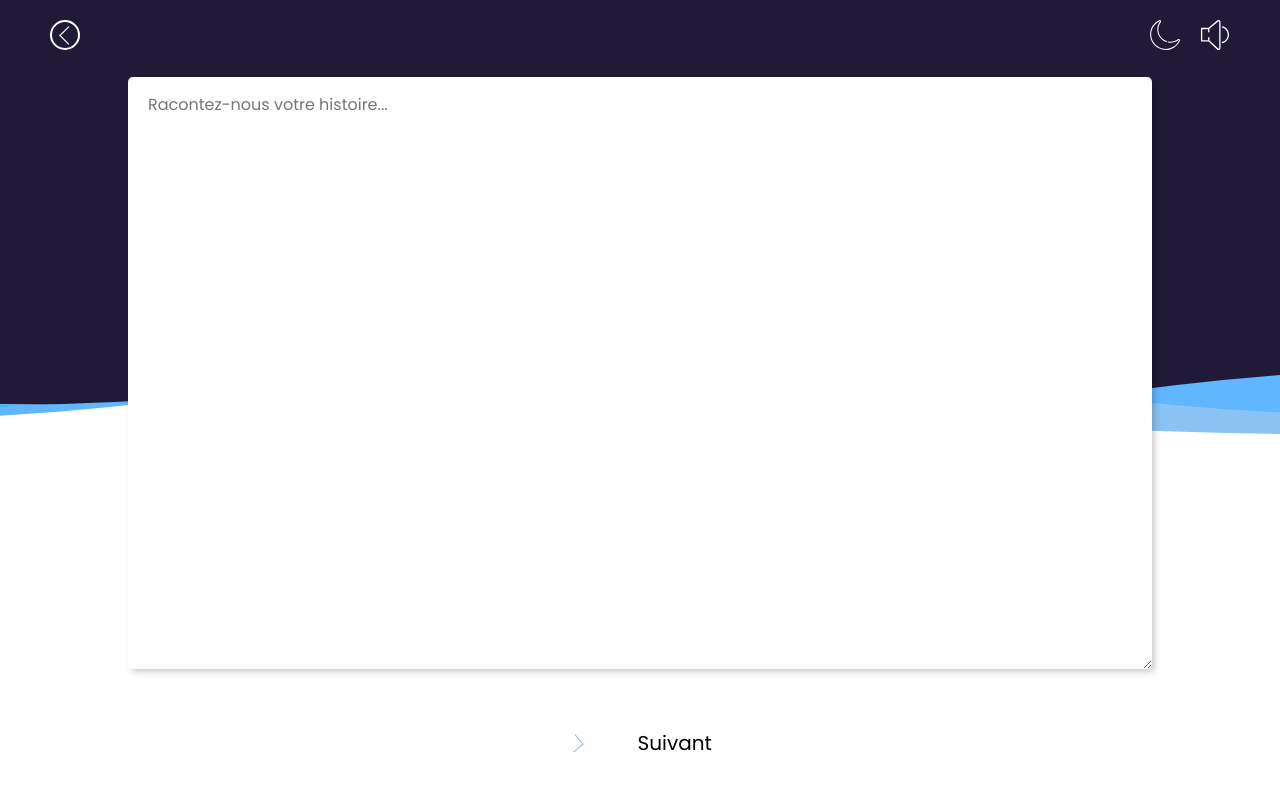
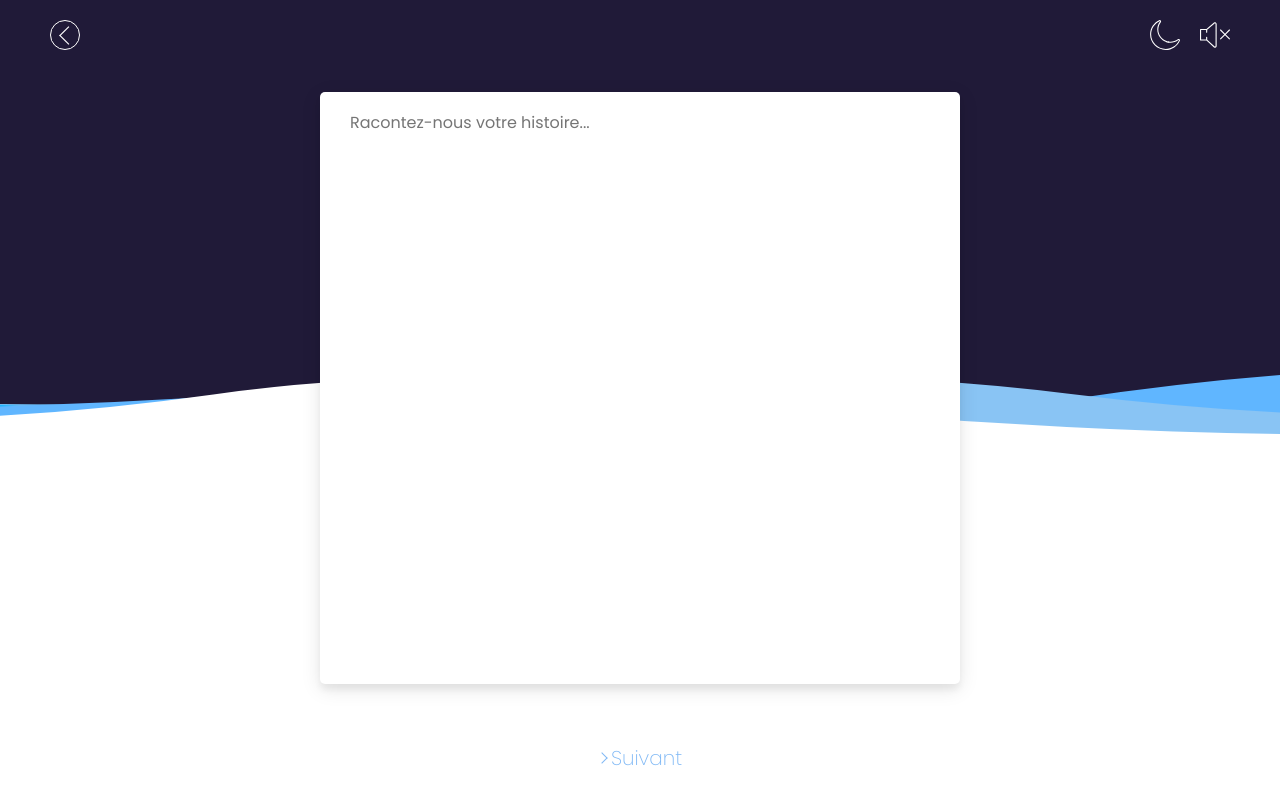
Before and after one commit to thomaspoirier0/HETIC_H2_equipe4_T1, a PHP site: page /pages/write.html in a window 1280 px wide. Run offline with PHP 8.4, Linux system fonts and the light colour scheme.

Commit message:
:lipstick: Fix popup & icons design

```diff
--- a/css/landing/landing.css
+++ b/css/landing/landing.css
@@ -63,7 +63,10 @@ body {
         padding: 10px 10px; } }
     .menu-container .nav-parameters img {
       width: 30px;
-      cursor: pointer; }
+      cursor: pointer;
+      transition: opacity 0.2s cubic-bezier(0.13, 0.34, 0.16, 0.93); }
+      .menu-container .nav-parameters img:hover {
+        opacity: 0.6; }
       .menu-container .nav-parameters img:first-of-type {
         margin: 0 20px; }
   .menu-container .logo-motto-container {
--- a/css/landing/landing.scss
+++ b/css/landing/landing.scss
@@ -73,6 +73,10 @@ body{
         img{
             width: 30px;
             cursor: pointer;
+            transition: opacity 0.2s cubic-bezier(0.13, 0.34, 0.16, 0.93);
+            &:hover{
+                opacity: 0.6;
+            }
             &:first-of-type{
                 margin: 0 20px;
             }
--- a/css/main/main.css
+++ b/css/main/main.css
@@ -4,13 +4,14 @@
   --buttons-text-color: #ffffff; }
 
 html {
-  font-family: 'Poppins', sans-serif; }
+  font-family: 'Poppins', sans-serif;
+  font-size: 62.5%; }
 
 body {
   background: #ffffff; }
 
 .background-block-top {
-  background-color: #201a38;
+  background-color: var(--top-background-color);
   position: absolute;
   top: 0;
   width: 100%;
@@ -31,9 +32,9 @@ body {
 .arrow {
   width: 0.8rem;
   height: 0.8rem;
-  border-right: 1px solid #7FB8F5;
-  border-bottom: 1px solid #7FB8F5;
-  transform: rotate(320deg);
+  border-right: 1px solid var(--buttons-color);
+  border-bottom: 1px solid var(--buttons-color);
+  transform: rotate(315deg);
   transition: transform 0.2s ease-in-out; }
 
 .round-return {
@@ -41,9 +42,13 @@ body {
   justify-content: center;
   align-items: center;
   border-radius: 50%;
-  border: 2px solid white;
+  border: 1px solid white;
   width: 30px;
-  height: 30px; }
+  height: 30px;
+  transition: opacity 0.2s cubic-bezier(0.13, 0.34, 0.16, 0.93);
+  cursor: pointer; }
+  .round-return:hover {
+    opacity: 0.6; }
   .round-return .arrow-return {
     position: relative;
     left: 3px;
@@ -87,7 +92,11 @@ body {
       display: flex;
       justify-content: flex-end; }
       .container .menu-container .nav-parameters img {
-        width: 30px; }
+        width: 30px;
+        cursor: pointer;
+        transition: opacity 0.2s cubic-bezier(0.13, 0.34, 0.16, 0.93); }
+        .container .menu-container .nav-parameters img:hover {
+          opacity: 0.6; }
         .container .menu-container .nav-parameters img:first-of-type {
           margin: 0 20px; }
   .container form {
@@ -95,12 +104,15 @@ body {
     flex-direction: column;
     justify-content: space-around;
     align-items: center;
-    width: 80vw;
+    width: 50%;
     height: 100vh;
     margin: auto;
     user-select: none;
     -moz-user-select: none;
     margin-top: -10px; }
+    @media screen and (max-width: 900px) {
+      .container form {
+        width: 80%; } }
     .container form .name {
       height: 35px;
       border-bottom: 1px solid #000000 !important;
@@ -111,15 +123,18 @@ body {
       background: grey !important; }
     .container form .story-area {
       background: white;
-      box-shadow: 3px 3px 6px rgba(0, 0, 0, 0.2);
+      box-shadow: 0 5px 20px rgba(0, 0, 0, 0.1), 0 6px 6px rgba(0, 0, 0, 0.05);
       width: 100%;
       height: 80%;
       border-radius: 5px;
-      padding: 20px 20px 40px 20px;
+      padding: 20px 30px 40px 30px;
       white-space: pre-line;
-      overflow: auto; }
-      .container form .story-area :focus {
-        border-color: blue; }
+      overflow: auto;
+      font-size: 1.6rem;
+      line-height: 2.2rem;
+      resize: none; }
+      .container form .story-area:focus {
+        border-color: 2px solid var(--buttons-color); }
     .container form .label-author {
       font-family: 'Dancing Script', cursive;
       position: relative;
@@ -127,9 +142,9 @@ body {
       width: 80%;
       text-align: right; }
     .container form .button-return {
-      border: 2px solid #7FB2F0; }
+      border: 1px solid var(--buttons-color); }
       .container form .button-return .arrow-return {
-        border: 2px solid #7FB2F0;
+        border: 2px solid var(--buttons-color);
         border-width: 0 3px 3px 0; }
     .container form .button-next--none {
       opacity: 0;
@@ -139,16 +154,20 @@ body {
       display: flex;
       justify-content: space-around;
       align-items: center;
-      width: 200px;
-      height: 10vh; }
+      cursor: pointer; }
       .container form .button-next .button-pop {
-        font-size: 20px;
-        color: black; }
+        font-size: 2rem;
+        font-weight: 200;
+        color: var(--buttons-color);
+        margin-left: 5px;
+        cursor: pointer; }
+      .container form .button-next:hover .arrow {
+        transform: translateX(-5px) rotate(315deg); }
   .container .popup {
     display: none; }
     .container .popup label {
-      font-size: 20px;
-      font-weight: bold; }
+      font-size: 2rem;
+      font-weight: 400; }
   .container .popup-finish {
     display: none; }
   .container .popup--display {
@@ -162,8 +181,10 @@ body {
     padding: 10px;
     width: 70vw;
     height: 50vh;
+    top: 50%;
+    transform: translateY(-50%);
     text-align: center;
-    font-size: 20px; }
+    font-size: 2rem; }
     .container .popup--display img {
       min-width: 20%;
       max-width: 50px;
@@ -186,7 +207,9 @@ body {
       text-align: left;
       width: 100%;
       margin: 0 auto;
-      overflow: hidden; }
+      padding: 0 5px;
+      overflow: hidden;
+      font-weight: 200; }
     .container .popup--display .menu-buttons-container {
       width: 100%;
       height: auto;
--- a/css/main/main.scss
+++ b/css/main/main.scss
@@ -1,11 +1,4 @@
 // Init CSS Variables
-$textSelect: blue;
-$top-background-color: #201a38;
-$bottom-background-color: #FFFFFF;
-$buttons-color: #7FB8F5;
-$arrowNext: #7FB2F0;
-
-
 :root{
     --top-background-color: #201a38;
     --buttons-color: #7FB8F5;
@@ -15,6 +8,7 @@ $arrowNext: #7FB2F0;
 html
 {
     font-family: 'Poppins', sans-serif;
+    font-size: 62.5%;
 }
 body
 {
@@ -22,7 +16,7 @@ body
 }
 .background-block-top
 {
-    background-color: $top-background-color;
+    background-color: var(--top-background-color);
     position:absolute;
     top: 0;
     width: 100%;
@@ -49,9 +43,9 @@ body
 
     width: 0.8rem;
     height: 0.8rem;
-    border-right: 1px solid $buttons-color;
-    border-bottom: 1px solid $buttons-color;
-    transform: rotate(320deg);
+    border-right: 1px solid var(--buttons-color);
+    border-bottom: 1px solid var(--buttons-color);
+    transform: rotate(315deg);
     transition: transform 0.2s ease-in-out;
 
 }
@@ -62,11 +56,15 @@ body
     justify-content: center;
     align-items: center;
     border-radius: 50%;
-    border: 2px solid white;
+    border: 1px solid white;
     width: 30px;
     height: 30px;
-
-
+    transition: opacity 0.2s cubic-bezier(0.13, 0.34, 0.16, 0.93);
+    cursor: pointer;
+    &:hover
+    {
+        opacity: 0.6;
+    }
     .arrow-return
     {
         position: relative;
@@ -120,8 +118,12 @@ body
             img
             {
                 width: 30px;
+                cursor: pointer;
+                transition: opacity 0.2s cubic-bezier(0.13, 0.34, 0.16, 0.93);
+                &:hover{
+                    opacity: 0.6;
+                }
                 &:first-of-type{
-
                     margin: 0 20px;
                 }
             }
@@ -137,13 +139,15 @@ body
         flex-direction: column;
         justify-content: space-around;
         align-items: center;
-        width: 80vw;
+        width: 50%;
         height: 100vh;
         margin: auto;
         user-select: none;
         -moz-user-select: none;
         margin-top: -10px;
-
+        @media screen and (max-width: 900px) {
+            width: 80%;
+        }
 
         .name
         {
@@ -164,17 +168,19 @@ body
         .story-area
         {
             background: white;
-            box-shadow: 3px 3px 6px rgba(0, 0, 0, .2);
+            box-shadow: 0 5px 20px rgba(0,0,0,0.1), 0 6px 6px rgba(0,0,0,0.05);
             width: 100%;
             height: 80%;
             border-radius: 5px;
-            padding: 20px 20px 40px 20px;
+            padding: 20px 30px 40px 30px;
             white-space: pre-line;
             overflow: auto;
-
-            :focus
+            font-size: 1.6rem;
+            line-height: 2.2rem;
+            resize: none;
+            &:focus
             {
-                border-color: blue;
+                border-color: 2px solid var(--buttons-color);
             }
         }
         .label-author
@@ -190,15 +196,11 @@ body
 
         .button-return
         {
-            border: 2px solid $arrowNext;
-
-
+            border: 1px solid var(--buttons-color);
             .arrow-return
             {
-                border: 2px solid $arrowNext;
+                border: 2px solid var(--buttons-color);
                 border-width: 0 3px 3px 0;
-
-
             }
 
         }
@@ -214,18 +216,20 @@ body
             display: flex;
             justify-content: space-around;
             align-items: center;
-            width: 200px;
-            height: 10vh;
-
-
+            cursor: pointer;
             .button-pop
             {
-                font-size: 20px;
-                color: black;
-
+                font-size: 2rem;
+                font-weight: 200;
+                color: var(--buttons-color);
+                margin-left: 5px;
+                cursor: pointer;
+            }
+            &:hover .arrow
+            {
+                transform: translateX(-5px) rotate(315deg);
             }
         }
-
     }
 
     .popup
@@ -235,8 +239,8 @@ body
 
         label
         {
-            font-size: 20px;
-            font-weight: bold;
+            font-size: 2rem;
+            font-weight: 400;
         }
 
     }
@@ -256,9 +260,10 @@ body
         padding: 10px;
         width: 70vw;
         height: 50vh;
+        top: 50%;
+        transform: translateY(-50%);
         text-align: center;
-        font-size: 20px;
-
+        font-size: 2rem;
         img
         {
             min-width: 20%;
@@ -293,8 +298,9 @@ body
             text-align: left;
             width: 100%;
             margin: 0 auto;
+            padding: 0 5px;
             overflow: hidden;
-
+            font-weight: 200;
         }
         .menu-buttons-container{
             width: 100%;
--- a/index.html
+++ b/index.html
@@ -1,5 +1,5 @@
 <!DOCTYPE html>
-<html>
+<html lang="fr">
 <head>
     <meta charset="utf-8" />
     <meta http-equiv="X-UA-Compatible" content="IE=edge">
@@ -12,7 +12,7 @@
 <body>
     <div class="menu-container">
         <div class="nav-parameters">
-            <img src="./images/svg/dark-mode.svg" alt="" class="dark-mode-toggle">
+            <img src="./images/svg/dark-mode-off.svg" alt="" class="dark-mode-toggle">
         </div>
         <div class="logo-motto-container">
             <img src="./images/svg/logo.svg" alt="" class="logo">
--- a/js/main.js
+++ b/js/main.js
@@ -94,6 +94,8 @@ $buttonReturn.addEventListener('click', (_event) =>
 {
     _event.preventDefault()
     togglePopUp()
+    $storyArea.removeAttribute('disabled', 'none')
+
 
 })
 
--- a/pages/write.html
+++ b/pages/write.html
@@ -1,13 +1,13 @@
 <!DOCTYPE html>
-<html lang="en">
+<html lang="fr">
 <head>
     <meta charset="UTF-8">
     <meta name="viewport" content="width=device-width, initial-scale=1.0">
     <meta http-equiv="X-UA-Compatible" content="ie=edge">
+    <title>Storea - Racontez-nous votre histoire</title>
     <link rel="stylesheet" href="../css/reset.css">
     <link rel="stylesheet" href="../css/main/main.css">
-    <link href="https://fonts.googleapis.com/css?family=Dancing+Script|Poppins" rel="stylesheet">
-    <title>submit</title>
+    <link href="https://fonts.googleapis.com/css?family=Dancing+Script|Poppins:200,300,400" rel="stylesheet">
 </head>
 <body>
     <div class="container">
@@ -15,12 +15,14 @@
         <canvas class="js-canvas-wave canvas-wave"></canvas>
 
         <div class="menu-container">
-            <div class="round-return">
-                <div class="arrow-return"></div>
-            </div>
+            <a href="../index.html">
+                <div class="round-return">
+                    <div class="arrow-return"></div>
+                </div>
+            </a>
             <div class="nav-parameters">
-                <img src="../images/svg/dark-mode.svg" alt="" class="dark-mode-toggle">
-                <img src="../images/svg/sound.svg" alt="" class="sound-toggle">
+                <img src="../images/svg/dark-mode-off.svg" alt="" class="dark-mode-toggle">
+                <img src="../images/svg/no-sound.svg" alt="" class="sound-toggle">
             </div>
         </div>
 
@@ -42,7 +44,7 @@
                         <div class="arrow-return"></div>
                     </div>
                     <div class="button-next">
-                        <div class="arrow"></div><button type="submit"  class="button-submit">Envoyer</button>
+                        <div class="arrow"></div><button type="submit"  class="button-submit button-pop">Envoyer</button>
                     </div>
                 </div>
             </div>
```
Also changed, not shown: pages/read.html (+11 -16 lines), images/svg/dark-mode-off.svg (added), images/svg/dark-mode-on.svg (added), images/svg/dark-mode.svg (deleted), 2 other files.
